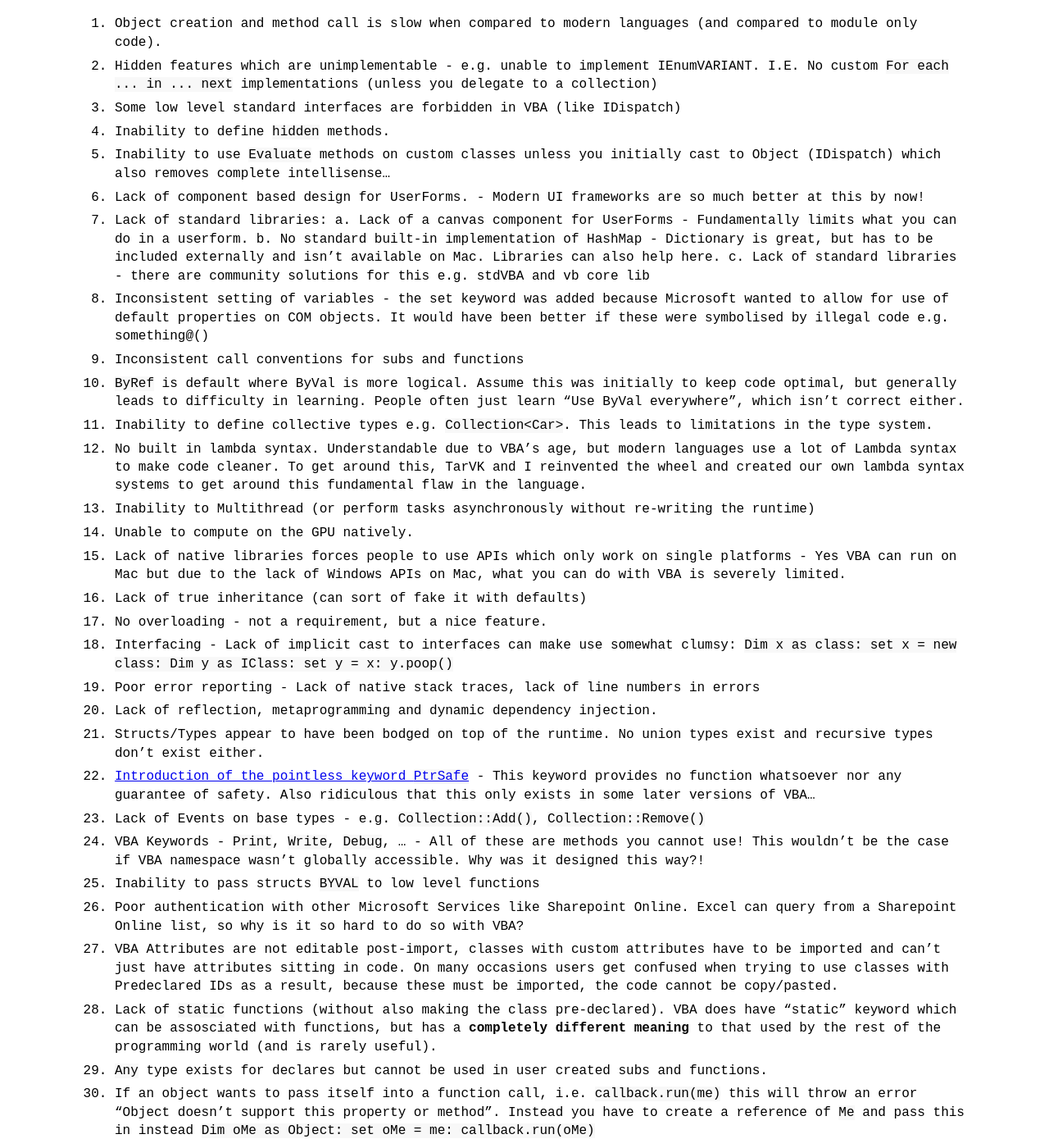
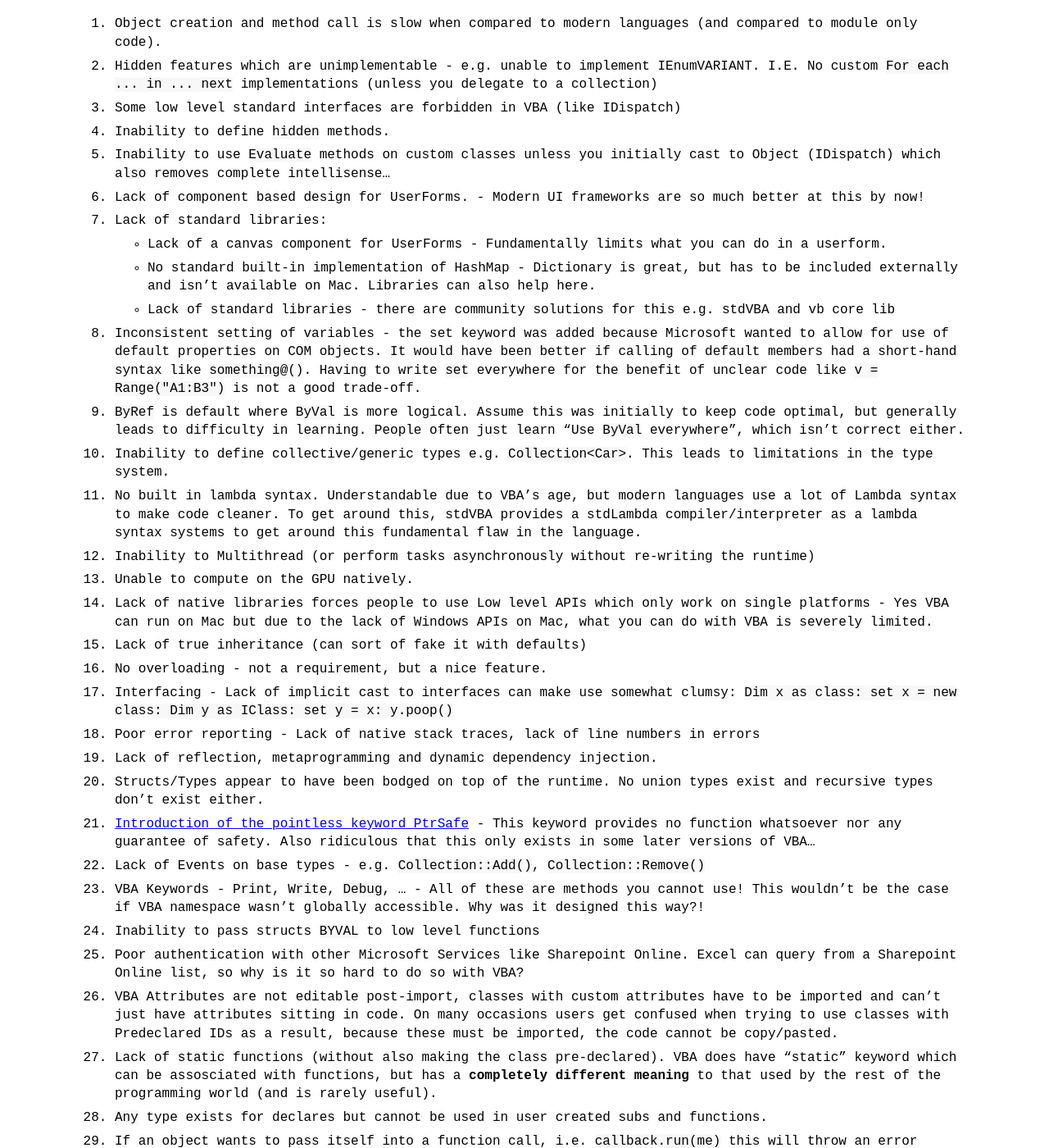
Before and after one commit to sancarn/vba-articles, a Jekyll site: the page built from _posts/2023-09-18-issues-with-vba.md, in a window 1280 px wide and 1400 px high, scrolled down 326 px. Shown: the whole window at 82% size. Built offline with Jekyll 4.4.1, drawn with Linux system fonts in a browser that asks for light colours; comment, search, counter and statistics services are not loaded; some of the changed text lies outside the part shown.

Commit message:
Article updates

```diff
--- a/_posts/2023-09-18-issues-with-vba.md
+++ b/_posts/2023-09-18-issues-with-vba.md
@@ -17,38 +17,38 @@ This post is still under development but here's a dump of all issues. Hopefully
 5. Inability to use `Evaluate` methods on custom classes unless you initially cast to Object (IDispatch) which also removes complete intellisense...
 6. Lack of component based design for UserForms. - Modern UI frameworks are so much better at this by now!
 7. Lack of standard libraries:
-    a. Lack of a canvas component for UserForms - Fundamentally limits what you can do in a userform.
-    b. No standard built-in implementation of HashMap - Dictionary is great, but has to be included externally and isn’t available on Mac. Libraries can also help here.
-    c. Lack of standard libraries - there are community solutions for this e.g. stdVBA and vb core lib
-8. Inconsistent setting of variables - the set keyword was added because Microsoft wanted to allow for use of default properties on COM objects. It would have been better if these were symbolised by illegal code e.g. something@()
-9. Inconsistent call conventions for subs and functions
-10. `ByRef` is default where ByVal is more logical. Assume this was initially to keep code optimal, but generally leads to difficulty in learning. People often just learn “Use ByVal everywhere”, which isn’t correct either.
-11. Inability to define collective types e.g. `Collection<Car>`. This leads to limitations in the type system.
-12. No built in lambda syntax. Understandable due to VBA’s age, but modern languages use a lot of Lambda syntax to make code cleaner. To get around this, TarVK and I reinvented the wheel and created our own lambda syntax systems to get around this fundamental flaw in the language.
-13. Inability to Multithread (or perform tasks asynchronously without re-writing the runtime)
-14. Unable to compute on the GPU natively.
-15. Lack of native libraries forces people to use APIs which only work on single platforms - Yes VBA can run on Mac but due to the lack of Windows APIs on Mac, what you can do with VBA is severely limited.
-16. Lack of true inheritance (can sort of fake it with defaults)
-17. No overloading - not a requirement, but a nice feature.
-18. Interfacing - Lack of implicit cast to interfaces can make use somewhat clumsy: `Dim x as class: set x = new class: Dim y as IClass: set y = x: y.poop()`
-19. Poor error reporting -  Lack of native stack traces, lack of line numbers in errors
-20. Lack of reflection, metaprogramming and dynamic dependency injection.
-21. Structs/Types appear to have been bodged on top of the runtime. No union types exist and recursive types don’t exist either.
-22. [Introduction of the pointless keyword `PtrSafe`](https://stackoverflow.com/a/77141128/6302131) - This keyword provides no function whatsoever nor any guarantee of safety. Also ridiculous that this only exists in some later versions of VBA…
-23. Lack of Events on base types - e.g. `Collection::Add()`, `Collection::Remove()`
-24. VBA Keywords - `Print`, `Write`, `Debug`, … - All of these are methods you cannot use! This wouldn’t be the case if VBA namespace wasn’t globally accessible. Why was it designed this way?!
-25. Inability to pass structs `BYVAL` to low level functions
-26. Poor authentication with other Microsoft Services like Sharepoint Online. Excel can query from a Sharepoint Online list, so why is it so hard to do so with VBA?
-27. VBA Attributes are not editable post-import, classes with custom attributes have to be imported and can't just have attributes sitting in code. On many occasions users get confused when trying to use classes with Predeclared IDs as a result, because these must be imported, the code cannot be copy/pasted.
-28. Lack of `static` functions (without also making the class pre-declared). VBA does have "static" keyword which can be assosciated with functions, but has a **completely different meaning** to that used by the rest of the programming world (and is rarely useful).
-29. `Any` type exists for declares but cannot be used in user created subs and functions.
-30. If an object wants to pass itself into a function call, i.e. `callback.run(me)` this will throw an error "Object doesn't support this property or method". Instead you have to create a reference of `Me` and pass this in instead `Dim oMe as Object: set oMe = me: callback.run(oMe)`
-31. No block comments.
-32. Only allowed 25 line continuations.
-33. Application.Run only allows 30 params.
-34. [This x64 bug](https://stackoverflow.com/questions/63848617/bug-with-for-each-enumeration-on-x64-custom-classes)
-35. Class Constructors and better intialisation `Dim x as New Y(a,b,c)`.
-36. Difference between `Dim X as New Y` and `Dim X as Y: set X = new Y`.
+    * Lack of a canvas component for UserForms - Fundamentally limits what you can do in a userform.
+    * No standard built-in implementation of HashMap - Dictionary is great, but has to be included externally and isn’t available on Mac. Libraries can also help here.
+    * Lack of standard libraries - there are community solutions for this e.g. stdVBA and vb core lib
+8. Inconsistent setting of variables - the set keyword was added because Microsoft wanted to allow for use of default properties on COM objects. It would have been better if calling of default members had a short-hand syntax like `something@()`. Having to write `set` everywhere for the benefit of unclear code like `v = Range("A1:B3")` is not a good trade-off.
+9. `ByRef` is default where `ByVal` is more logical. Assume this was initially to keep code optimal, but generally leads to difficulty in learning. People often just learn "Use `ByVal` everywhere", which isn’t correct either.
+10. Inability to define collective/generic types e.g. `Collection<Car>`. This leads to limitations in the type system.
+11. No built in lambda syntax. Understandable due to VBA’s age, but modern languages use a lot of Lambda syntax to make code cleaner. To get around this, stdVBA provides a stdLambda compiler/interpreter as a lambda syntax systems to get around this fundamental flaw in the language.
+12. Inability to Multithread (or perform tasks asynchronously without re-writing the runtime)
+13. Unable to compute on the GPU natively.
+14. Lack of native libraries forces people to use Low level APIs which only work on single platforms - Yes VBA can run on Mac but due to the lack of Windows APIs on Mac, what you can do with VBA is severely limited.
+15. Lack of true inheritance (can sort of fake it with defaults)
+16. No overloading - not a requirement, but a nice feature.
+17. Interfacing - Lack of implicit cast to interfaces can make use somewhat clumsy: `Dim x as class: set x = new class: Dim y as IClass: set y = x: y.poop()`
+18. Poor error reporting -  Lack of native stack traces, lack of line numbers in errors
+19. Lack of reflection, metaprogramming and dynamic dependency injection.
+20. Structs/Types appear to have been bodged on top of the runtime. No union types exist and recursive types don’t exist either.
+21. [Introduction of the pointless keyword `PtrSafe`](https://stackoverflow.com/a/77141128/6302131) - This keyword provides no function whatsoever nor any guarantee of safety. Also ridiculous that this only exists in some later versions of VBA…
+22. Lack of Events on base types - e.g. `Collection::Add()`, `Collection::Remove()`
+23. VBA Keywords - `Print`, `Write`, `Debug`, … - All of these are methods you cannot use! This wouldn’t be the case if VBA namespace wasn’t globally accessible. Why was it designed this way?!
+24. Inability to pass structs `BYVAL` to low level functions
+25. Poor authentication with other Microsoft Services like Sharepoint Online. Excel can query from a Sharepoint Online list, so why is it so hard to do so with VBA?
+26. VBA Attributes are not editable post-import, classes with custom attributes have to be imported and can't just have attributes sitting in code. On many occasions users get confused when trying to use classes with Predeclared IDs as a result, because these must be imported, the code cannot be copy/pasted.
+27. Lack of `static` functions (without also making the class pre-declared). VBA does have "static" keyword which can be assosciated with functions, but has a **completely different meaning** to that used by the rest of the programming world (and is rarely useful).
+28. `Any` type exists for declares but cannot be used in user created subs and functions.
+29. If an object wants to pass itself into a function call, i.e. `callback.run(me)` this will throw an error "Object doesn't support this property or method". Instead you have to create a reference of `Me` and pass this in instead `Dim oMe as Object: set oMe = me: callback.run(oMe)`
+30. No block comments.
+31. Only allowed 25 line continuations.
+32. Application.Run only allows 30 params.
+33. [This x64 bug](https://stackoverflow.com/questions/63848617/bug-with-for-each-enumeration-on-x64-custom-classes)
+34. Class Constructors and better intialisation `Dim x as New Y(a,b,c)`.
+35. Difference between `Dim X as New Y` and `Dim X as Y: set X = new Y`.
+36. Many funcitons and classes have been added to the [global namespace unnecessarily](https://rubberduckvba.blog/2024/08/14/understanding-libraries/comment-page-1/#respond).
 
 ## Other issues with VBAs Environment:
 
```
Also changed, not shown: _posts/2023-09-18-issues-with-office-scripts.md (+10 -0 lines).
